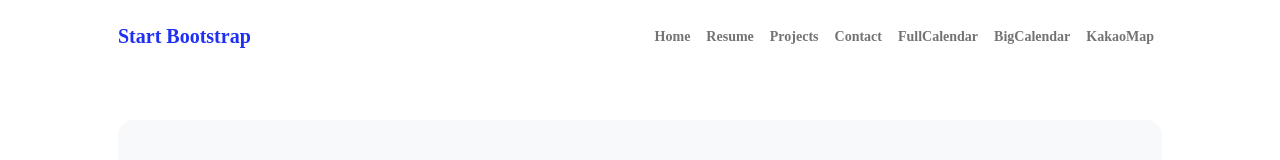
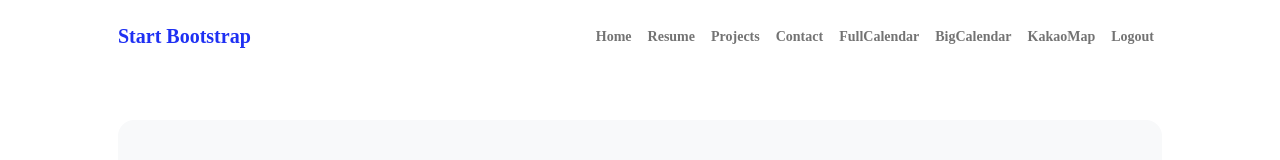
Before and after one commit to dmsqja/react-web-template, a React (Create React App) app: page /contact in a window 1280 px wide. Shown: the top 160 px of the page. Built offline with nearby package versions, Linux system fonts and the light colour scheme.

Commit message:
feat: 헤더에 로그아웃 버튼 추가 및 로그인 상태 체크 기능 구현

```diff
--- a/src/components/layout/Header.jsx
+++ b/src/components/layout/Header.jsx
@@ -1,12 +1,32 @@
+import { useState } from 'react';
+import { useNavigate } from 'react-router-dom';
 import '../../styles/styles.css';
+import '../../styles/responsive-nav.css';
 
 const Header = () => {
+    const [isOpen, setIsOpen] = useState(false);
+    const navigate = useNavigate();
+
+    const toggleMenu = () => {
+        setIsOpen(!isOpen);
+    };
+
+    const handleLogout = () => {
+        localStorage.removeItem('isLoggedIn');
+        localStorage.removeItem('userInfo');
+        navigate('/login', { replace: true });
+    };
+
     return(
         <nav class="navbar navbar-expand-lg navbar-light bg-white py-3">
             <div class="container px-5">
-                <a class="navbar-brand" href="index.html"><span class="fw-bolder text-primary">Start Bootstrap</span></a>
-                <button class="navbar-toggler" type="button" data-bs-toggle="collapse" data-bs-target="#navbarSupportedContent" aria-controls="navbarSupportedContent" aria-expanded="false" aria-label="Toggle navigation"><span class="navbar-toggler-icon"></span></button>
-                <div class="collapse navbar-collapse" id="navbarSupportedContent">
+                <a class="navbar-brand" href="index.html">
+                    <span class="fw-bolder text-primary">Start Bootstrap</span>
+                </a>
+                <button class="navbar-toggler" onClick={toggleMenu}>
+                    <span class="navbar-toggler-icon"></span>
+                </button>
+                <div class={`collapse navbar-collapse ${isOpen ? 'active' : ''}`} id="navbarSupportedContent">
                     <ul class="navbar-nav ms-auto mb-2 mb-lg-0 small fw-bolder">
                         <li class="nav-item"><a class="nav-link" href="/home">Home</a></li>
                         <li class="nav-item"><a class="nav-link" href="/resume">Resume</a></li>
@@ -15,6 +35,15 @@ const Header = () => {
                         <li class="nav-item"><a class="nav-link" href="/calendar">FullCalendar</a></li>
                         <li class="nav-item"><a class="nav-link" href="/bigcalendar">BigCalendar</a></li>
                         <li class="nav-item"><a class="nav-link" href="/kakaomap">KakaoMap</a></li>
+                        <li class="nav-item">
+                            <button
+                                onClick={handleLogout}
+                                class="nav-link"
+                                style={{ background: 'none', border: 'none', cursor: 'pointer' }}
+                            >
+                                Logout
+                            </button>
+                        </li>
                     </ul>
                 </div>
             </div>
--- a/src/components/login/LoginForm.jsx
+++ b/src/components/login/LoginForm.jsx
@@ -1,4 +1,4 @@
-import React, { useState } from 'react';
+import React, { useState, useEffect } from 'react';
 import { useNavigate } from 'react-router-dom';
 import '../../styles/login.css';
 
@@ -11,6 +11,14 @@ const Login = () => {
   const [errors, setErrors] = useState({});
   const [showPassword, setShowPassword] = useState(false);
   const [isLoading, setIsLoading] = useState(false);
+
+  // 1. 이미 로그인된 사용자 체크
+  useEffect(() => {
+    const isLoggedIn = localStorage.getItem('isLoggedIn');
+    if (isLoggedIn === 'true') {
+      navigate('/home', { replace: true });
+    }
+  }, [navigate]);
 
   // 테스트용 계정
   const TEST_USER = {
@@ -56,7 +64,12 @@ const Login = () => {
       try {
         if (formData.email === TEST_USER.email && formData.password === TEST_USER.password) {
           localStorage.setItem('isLoggedIn', 'true');
-          navigate('/home');
+          localStorage.setItem('userInfo', JSON.stringify({
+            email: formData.email,
+            loginTime: new Date().toISOString()
+          }));
+          // 2. 로그인 성공시 replace 사용
+          navigate('/home', { replace: true });
         } else {
           setErrors({ submit: 'Invalid email or password' });
         }
```
